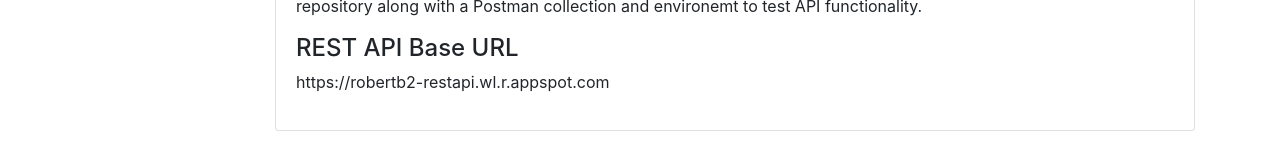
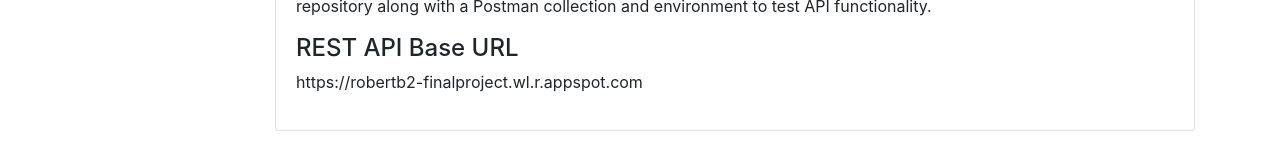
Before and after one commit to brynsroberts/Google-App-Engine-REST-API, a React (Create React App) app in the folder frontend/: page / in a window 1280 px wide. Shown: the part 390-543 px from the top of the page. Built offline with nearby package versions, Linux system fonts and the light colour scheme; the HTML template or start-up script is replaced by a standard one.

Commit message:
Update Introduction.js

```diff
--- a/frontend/src/components/Introduction.js
+++ b/frontend/src/components/Introduction.js
@@ -14,10 +14,10 @@ function Description() {
           back-end. Application is deployed on Google Cloud Platform using
           Google App Engine and Google Cloud Datastore NoSQL database. All code
           can be found in the linked GitHub repository along with a Postman
-          collection and environemt to test API functionality.
+          collection and environment to test API functionality.
         </p>
         <h4>REST API Base URL</h4>
-        <p>https://robertb2-restapi.wl.r.appspot.com</p>
+        <p>https://robertb2-finalproject.wl.r.appspot.com</p>
       </Card.Body>
     </Card>
   );
```
